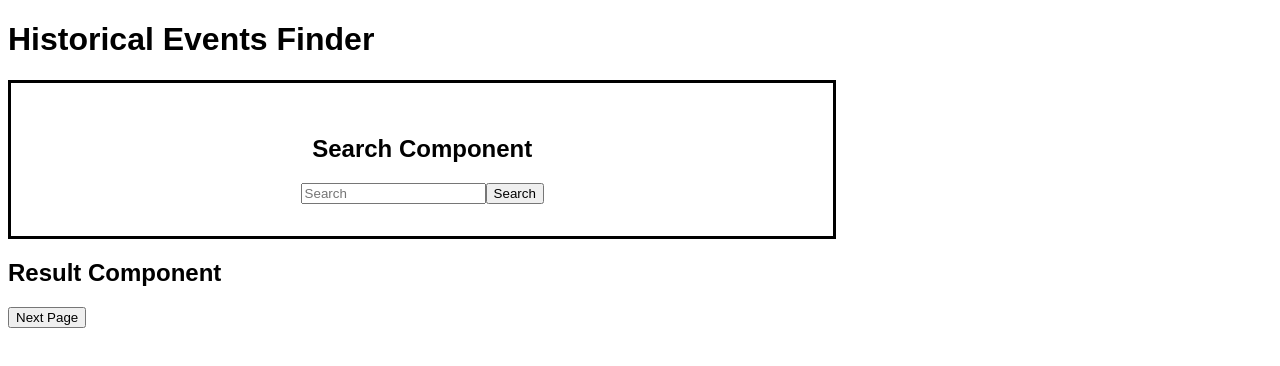
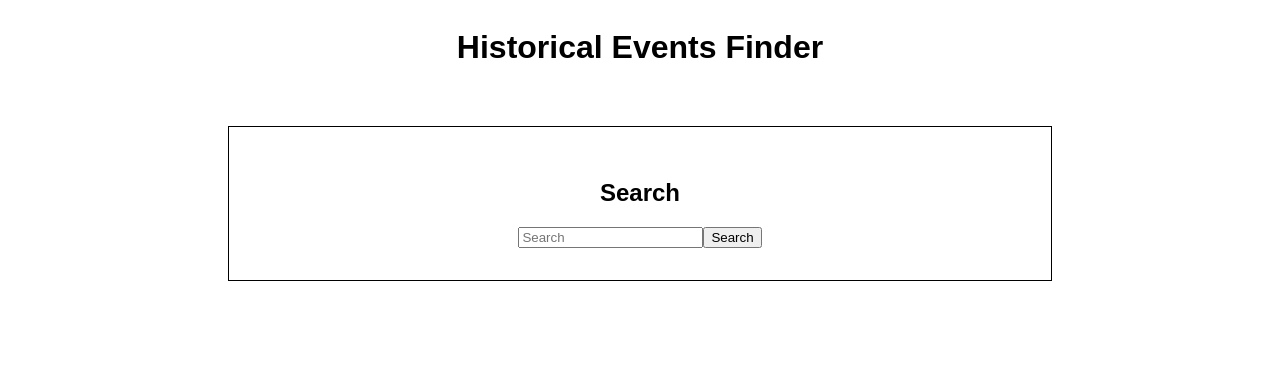
Before and after one commit to DryadicBEV/Historical-Events-Finder, a React app: page / in a window 1280 px wide. Shown: the top 366 px of the page. Built offline with nearby package versions, Linux system fonts and the light colour scheme.

Commit message:
Implement styles and fix nav button display

```diff
--- a/public/styles.css
+++ b/public/styles.css
@@ -2,16 +2,34 @@ html {
   font-family: sans-serif;
 }
 
+#app-container {
+  display: flex;
+  flex-direction: column;
+  justify-content: center;
+  text-align: center;
+}
+
 #search-container {
   width: 60%;
-  border: solid;
+  margin: 3%;
+  border: 1px solid black;
   align-self: center;
   text-align: center;
   padding: 2em;
 }
 
+#events-container {
+  display: flex;
+  flex-direction: column;
+  justify-content: center;
+  align-content: center;
+  text-align: center;
+}
+
 .event {
+  width: 80%;
   border: 1px solid black;
+  align-self: center;
   padding: 3%;
   margin: 3%;
 }
--- a/src/client/components/App.jsx
+++ b/src/client/components/App.jsx
@@ -26,7 +26,7 @@ export default class App extends React.Component {
 
   render() {
     return (
-      <div>
+      <div id="app-container">
         <h1>Historical Events Finder</h1>
         <div id="search-container">
           <Search search={this.search} />
--- a/src/client/components/Event.jsx
+++ b/src/client/components/Event.jsx
@@ -1,4 +1,4 @@
-import React from 'react';
+import React from "react";
 
 const Event = ({ date, description, lang, category1, category2 }) => {
   return (
@@ -9,15 +9,6 @@ const Event = ({ date, description, lang, category1, category2 }) => {
       <p>
         <b>Description:</b> {description}
       </p>
-      <p>
-        <b>Language:</b> {lang}
-      </p>
-      <p>
-        <b>Category1:</b> {category1}
-      </p>
-      <p>
-        <b>Category2:</b> {category2}
-      </p>
     </div>
   );
 };
--- a/src/client/components/NavButton.jsx
+++ b/src/client/components/NavButton.jsx
@@ -1,13 +1,25 @@
-import React from 'react';
+import React from "react";
 
 const NavButton = props => {
   if (props.page === 1) {
-    return <div></div>;
+    return <></>;
   }
   if (props.increment) {
-    return <button onClick={props.handleClick}>Next Page</button>;
+    if (props.display) {
+      return (
+        <button className="nav-button" onClick={props.handleClick}>
+          Next Page
+        </button>
+      );
+    } else {
+      return <></>;
+    }
   } else {
-    return <button onClick={props.handleClick}>Previous Page</button>;
+    return (
+      <button className="nav-button" onClick={props.handleClick}>
+        Previous Page
+      </button>
+    );
   }
 };
 
--- a/src/client/components/Result.jsx
+++ b/src/client/components/Result.jsx
@@ -27,24 +27,28 @@ export default class Result extends React.Component {
 
   render() {
     return (
-      <div>
-        <h2>Result Component</h2>
+      <>
+        <div id="events-container">
           {this.props.results.map((result, idx) => (
             <Event
               key={idx}
               date={result.date}
               description={result.description}
-            lang={result.lang}
-            category1={result.category1}
-            category2={result.category2}
             />
           ))}
+        </div>
+        <div className="button-container">
           <NavButton
             handleClick={this.handlePageDecrement}
             page={this.state.page}
           />
-        <NavButton increment={true} handleClick={this.handlePageIncrement} />
+          <NavButton
+            handleClick={this.handlePageIncrement}
+            increment={true}
+            display={this.props.results.length > 0 ? true : false}
+          />
         </div>
+      </>
     );
   }
 }
--- a/src/client/components/Search.jsx
+++ b/src/client/components/Search.jsx
@@ -17,7 +17,6 @@ export default class Search extends React.Component {
 
   handleClick(e) {
     e.preventDefault();
-    console.log("clicked");
     if (this.state.query !== "") {
       this.props.search(this.state.query);
     }
@@ -26,7 +25,7 @@ export default class Search extends React.Component {
   render() {
     return (
       <div>
-        <h2>Search Component</h2>
+        <h2>Search</h2>
         <form>
           <input
             placeholder="Search"
```
Lines whose indentation alone changed are shown as unchanged.
